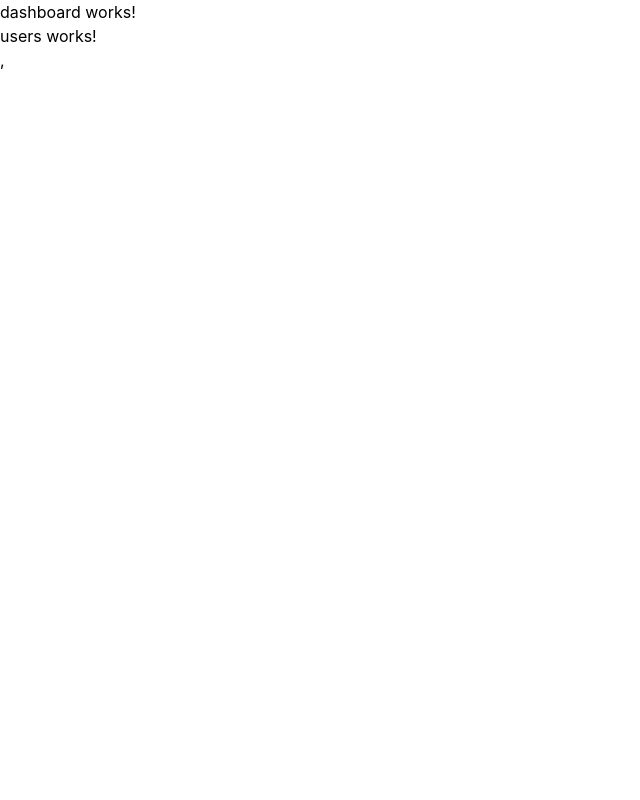
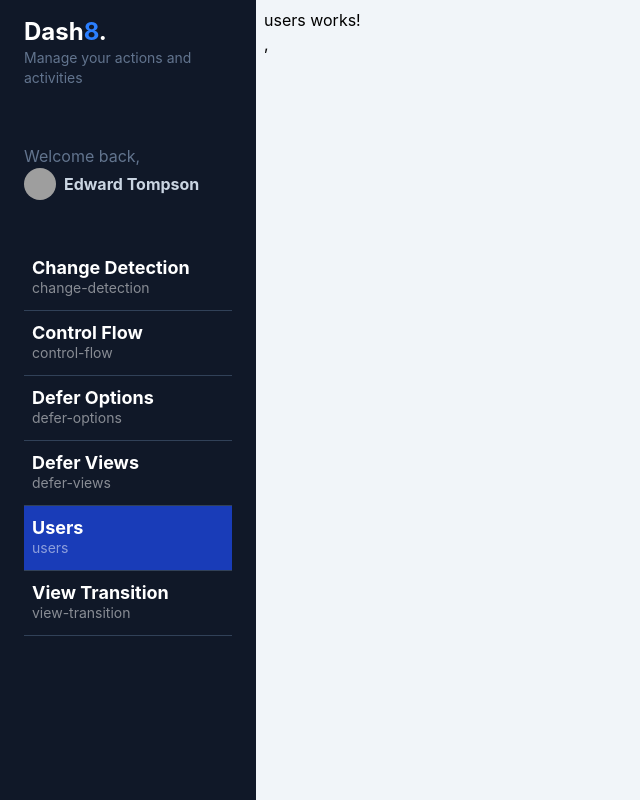
Before and after one commit to cristiancajiaos/10-my-dashboard, an Angular app: page /dashboard/users in a window 1280 px wide. Shown: the whole page, without its empty margins (0-640 px from the left). Built offline with nearby package versions, Linux system fonts and the light colour scheme; grey boxes are pictures that could not be loaded.

Commit message:
Añadido menú de rutas al sidebar

```diff
--- a/src/app/dashboard/dashboard.html
+++ b/src/app/dashboard/dashboard.html
@@ -1,3 +1,10 @@
-<p>dashboard works!</p>
-
-<router-outlet/>
+<div
+  class="flex bg-slate-100 text-black overflow-y-scroll w-screen h-screen antialiased selection:bg-blue-600 selection:text-white"
+>
+  <div class="flex relative w-screen">
+    <app-side-menu/>
+    <div class="text-black px-2 mt-2 w-full">
+      <router-outlet/>
+    </div>
+  </div>
+</div>
--- a/src/app/dashboard/dashboard.ts
+++ b/src/app/dashboard/dashboard.ts
@@ -1,9 +1,10 @@
 import { Component } from '@angular/core';
-import { RouterOutlet } from '@angular/router';
+import { RouterLink, RouterLinkActive, RouterOutlet } from '@angular/router';
+import { SideMenu } from '../shared/side-menu/side-menu';
 
 @Component({
   selector: 'app-dashboard',
-  imports: [RouterOutlet],
+  imports: [RouterOutlet, SideMenu],
   templateUrl: './dashboard.html',
   styles: `
     :host {
--- a/src/app/shared/side-menu/side-menu.html
+++ b/src/app/shared/side-menu/side-menu.html
@@ -1 +1,38 @@
-<p>side-menu works!</p>,
+<div
+  id="menu"
+  class="bg-gray-900 min-h-screen z-10 text-slate-300 w-64 left-0 h-screen overflow-y-scroll"
+>
+  <div id="logo" class="my-4 px-6">
+    <h1 class="text-lg md:text-2xl font-bold text-white">
+      Dash<span class="text-blue-500">8</span>.
+    </h1>
+    <p class="text-slate-500 text-sm">Manage your actions and activities</p>
+  </div>
+  <div id="profile" class="px-6 py-10">
+    <p class="text-slate-500">Welcome back,</p>
+    <a href="#" class="inline-flex space-x-2 items-center">
+      <span>
+        <img
+          class="rounded-full w-8 h-8"
+          src="https://images.unsplash.com/photo-1542909168-82c3e7fdca5c?ixlib=rb-4.0.3&ixid=MnwxMjA3fDB8MHxwaG90by1wYWdlfHx8fGVufDB8fHx8&auto=format&fit=crop&w=128&q=80"
+          alt=""
+        />
+      </span>
+      <span class="text-sm md:text-base font-bold"> Edward Tompson </span>
+    </a>
+  </div>
+  <div id="nav" class="w-full px-6">
+    @for (item of menuItems; track $index) {
+       <a
+          [routerLink]="item.path"
+          routerLinkActive="bg-blue-800"
+          class="w-full px-2 inline-flex space-x-2 items-center border-b border-slate-700 py-3 hover:bg-white/5 transition ease-linear duration-150"
+        >
+          <div class="flex flex-col">
+            <span class="text-lg font-bold leading-5 text-white">{{item.title}}</span>
+            <span class="text-sm text-white/50 hidden md:block">{{item.path}}</span>
+          </div>
+        </a>
+    }
+  </div>
+</div>
--- a/src/app/shared/side-menu/side-menu.ts
+++ b/src/app/shared/side-menu/side-menu.ts
@@ -1,8 +1,10 @@
 import { ChangeDetectionStrategy, Component } from '@angular/core';
+import { routes } from '../../app.routes';
+import { RouterLink, RouterLinkActive } from '@angular/router';
 
 @Component({
   selector: 'app-side-menu',
-  imports: [],
+  imports: [RouterLink, RouterLinkActive],
   templateUrl: './side-menu.html',
   styles: `
     :host {
@@ -11,4 +13,10 @@
   `,
   changeDetection: ChangeDetectionStrategy.Eager,
 })
-export class SideMenu {}
+export class SideMenu {
+
+  public menuItems = routes.map(route => route.children ?? [])
+  .flat()
+  .filter(route => route && route.path != '' && route.path != '**')
+  .filter(route => !route.path?.includes(':'));
+}
```
